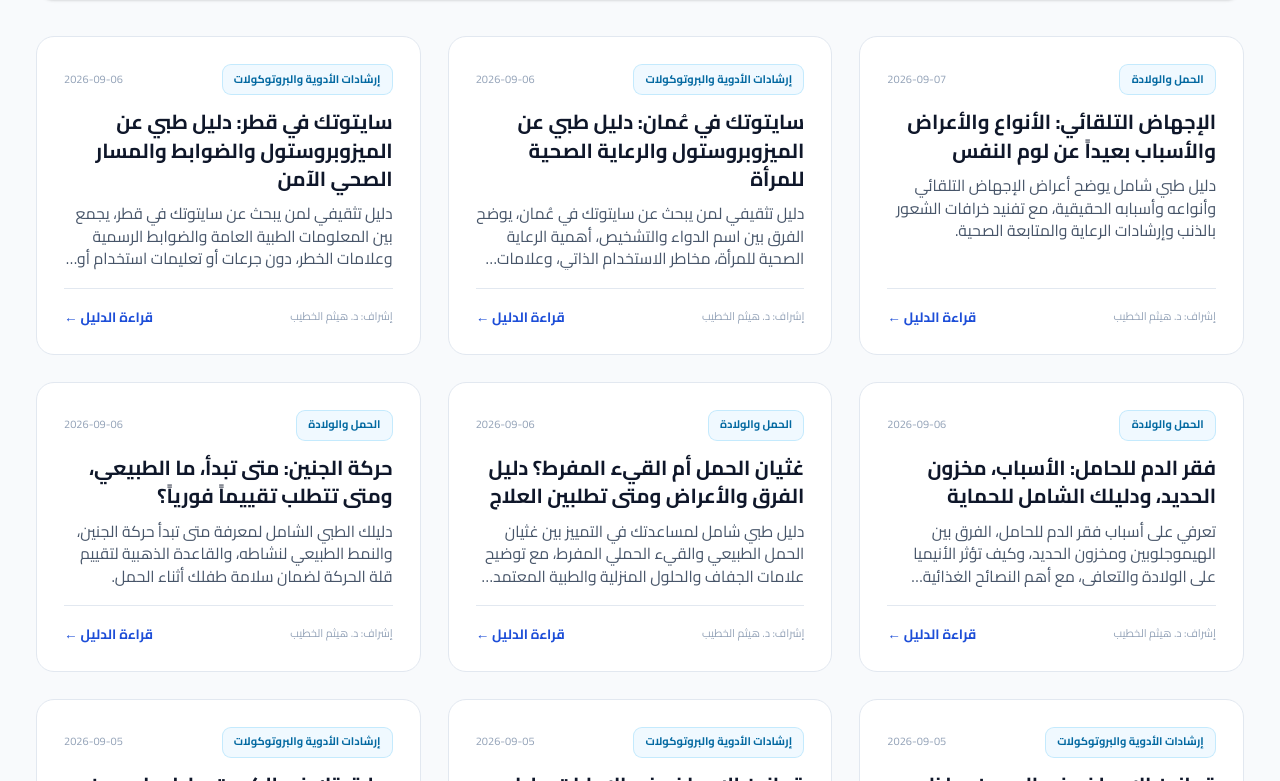
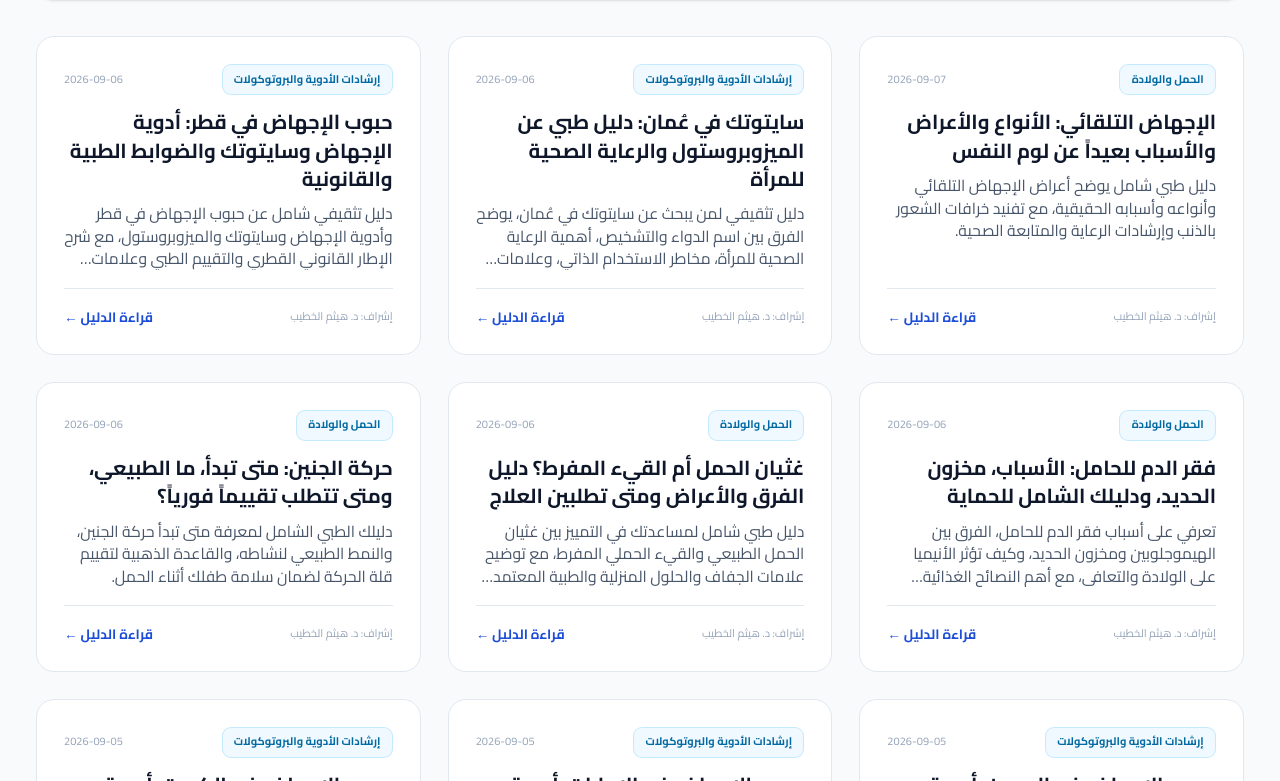
Before and after one commit to femseha/femseha, a React (Vite) app: page /articles in a window 1280 px wide. Shown: the part 859-1640 px from the top of the page. Built offline with nearby package versions, Linux system fonts and the light colour scheme.

Commit message:
Apply rebuilt Gulf SEO pillar content

```diff
--- a/src/data/articles.ts
+++ b/src/data/articles.ts
@@ -17,6 +17,7 @@
 import seoPillarOverrides from "./seo-pillar-overrides.json";
 import seoLegacyOverrides from "./seo-legacy-overrides.json";
 import seoContentOverrides from "./seo-content-overrides.json";
+import { seoGulfPillarOverrides } from "./seo-gulf-pillar-overrides";
 import { isIndexableArticle, sanitizeArticle } from "./seo-quality";
 
 const faqBySlug = seoSupportingFaq as Record<string, ArticleRecord["faq"]>;
@@ -39,17 +40,18 @@
 
 export const articles: ArticleRecord[] = uniqueArticles.map((article) => {
   const faq = faqBySlug[article.slug]; const clusterLinks = clusterLinksBySlug[article.slug];
-  const override = pillarOverrides[article.slug]; const legacyOverride = legacyOverrides[article.title]; const contentOverride = contentOverrides[article.slug];
+  const override = pillarOverrides[article.slug]; const legacyOverride = legacyOverrides[article.title]; const contentOverride = contentOverrides[article.slug]; const gulfOverride = seoGulfPillarOverrides[article.slug];
   const withFaq = !faq || article.faq?.length ? article : { ...article, faq };
   const withPillar = override ? { ...withFaq, ...(override.title ? { title: override.title } : {}), ...(override.summary ? { summary: override.summary } : {}), ...(override.contentPrefix ? { content: `${override.contentPrefix}\n\n${withFaq.content}` } : {}), ...(override.contentAppend ? { content: `${withFaq.content}\n\n${override.contentAppend}` } : {}) } : withFaq;
   const withLegacy = legacyOverride ? { ...withPillar, ...(legacyOverride.title ? { title: legacyOverride.title } : {}), ...(legacyOverride.summary ? { summary: legacyOverride.summary } : {}), ...(legacyOverride.primaryKeyword ? { primaryKeyword: legacyOverride.primaryKeyword } : {}), ...(legacyOverride.contentReplace ? { content: legacyOverride.contentReplace } : {}), ...(legacyOverride.faqReplace ? { faq: legacyOverride.faqReplace } : {}), ...(legacyOverride.relatedReplace ? { related: legacyOverride.relatedReplace } : {}) } : withPillar;
   const withContent = contentOverride ? { ...withLegacy, ...(contentOverride.contentReplace ? { content: contentOverride.contentReplace } : {}), ...(contentOverride.sources ? { sources: contentOverride.sources } : {}) } : withLegacy;
+  const withGulf = gulfOverride ? { ...withContent, title: gulfOverride.title, summary: gulfOverride.summary, primaryKeyword: gulfOverride.primaryKeyword, secondaryKeywords: gulfOverride.secondaryKeywords, content: gulfOverride.content, faq: gulfOverride.faq, sources: gulfOverride.sources, related: gulfOverride.related } : withContent;
   const withRelated = clusterLinks?.length
     ? {
-        ...withContent,
-        related: [...clusterLinks, ...(withContent.related || [])].filter((slug, index, list) => list.indexOf(slug) === index && slug !== article.slug),
+        ...withGulf,
+        related: [...clusterLinks, ...(withGulf.related || [])].filter((slug, index, list) => list.indexOf(slug) === index && slug !== article.slug),
       }
-    : withContent;
+    : withGulf;
   return sanitizeArticle(withRelated);
 });
 
```
